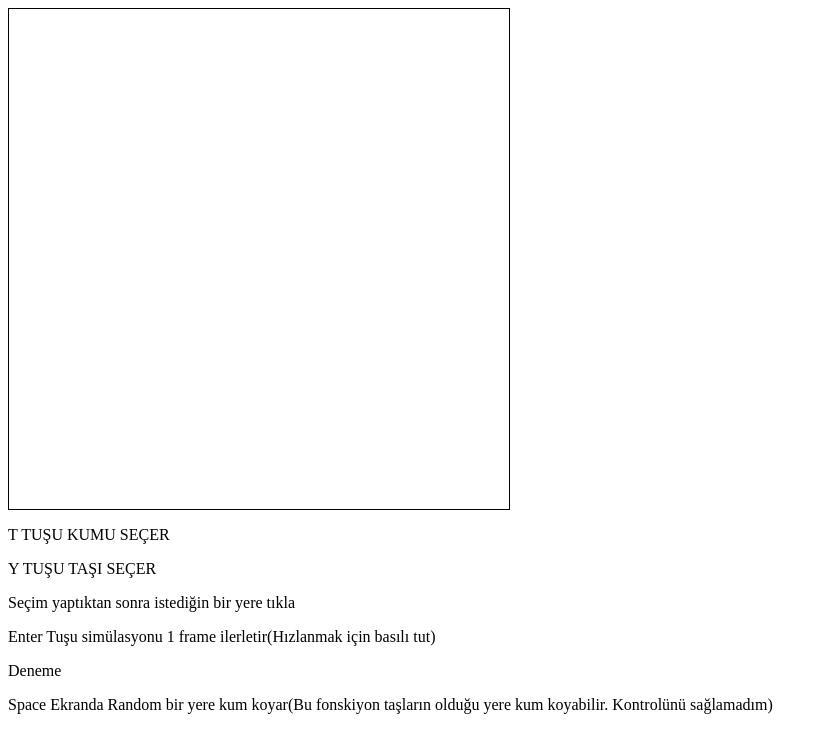
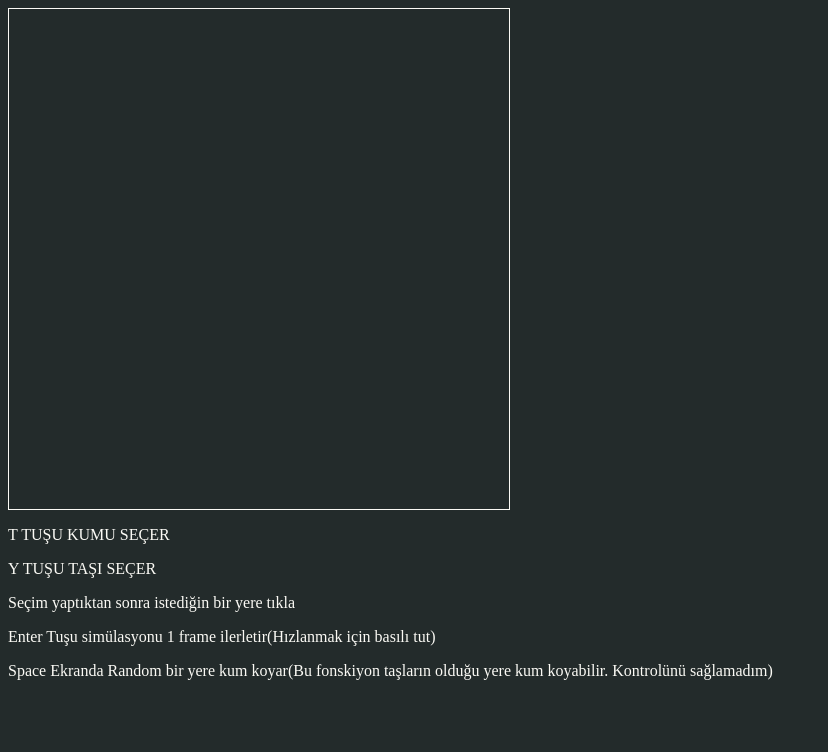
Before and after one commit to kaddef/SandSim, a plain HTML site: page index.html in a window 1280 px wide. Shown: the whole page, without its empty margins (0-828 px from the left). Drawn offline with Linux system fonts and the light colour scheme.

Commit message:
Color Changes

```diff
--- a/element.js
+++ b/element.js
@@ -22,7 +22,7 @@ class Stone {
 }
 
 class Sand {
-    color = "red"
+    color = "#b07a2d"
     x;
     y;
 
--- a/index.html
+++ b/index.html
@@ -7,13 +7,12 @@
     <link rel="stylesheet" href="style.css">
 </head>
 <body>
-    <canvas id="simBoard" width="500" height="500" style="border:1px solid #000000;"></canvas>
+    <canvas id="simBoard" width="500" height="500" style="border:1px solid #FBFAF5;"></canvas>
     <div class="info">
         <p>T TUŞU KUMU SEÇER</p>
         <p>Y TUŞU TAŞI SEÇER</p>
         <p>Seçim yaptıktan sonra istediğin bir yere tıkla</p>
         <p>Enter Tuşu simülasyonu 1 frame ilerletir(Hızlanmak için basılı tut)</p>
-        <p>Deneme</p>
         <p>Space Ekranda Random bir yere kum koyar(Bu fonskiyon taşların olduğu yere kum koyabilir. Kontrolünü sağlamadım)</p>
     </div>
     <script type="module" src="index.js"></script>
--- a/style.css
+++ b/style.css
@@ -3,6 +3,10 @@ body {
     flex-direction: column;
     flex-wrap: nowrap;
     justify-content: center;
+    background-color: #232b2b;
+}
+p {
+    color: #FBFAF5;
 }
 #simBoard {
     width: 500px;
```
